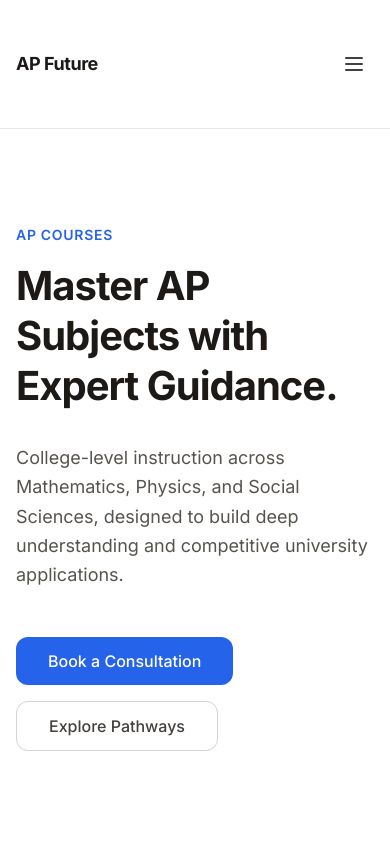
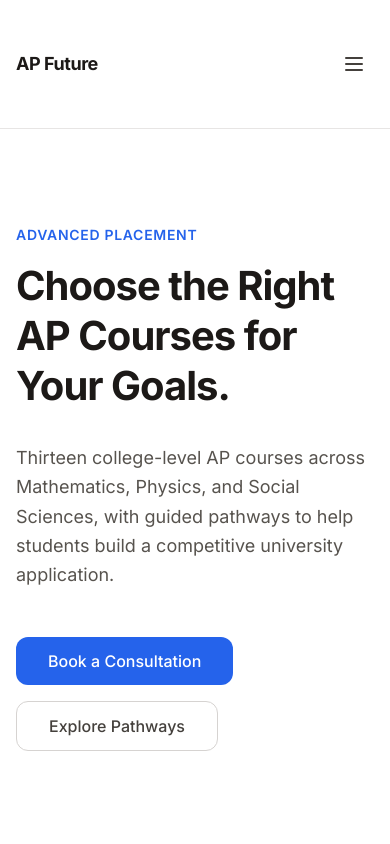
Before and after one commit to apex2012/ap-future, a React (Vite) app: page /ap in a window 390 px wide. Shown: the top 844 px of the page. Built offline with nearby package versions, Linux system fonts and the light colour scheme; grey boxes are pictures that could not be loaded.

Commit message:
Updated APPage.tsx

```diff
--- a/src/pages/APPage.tsx
+++ b/src/pages/APPage.tsx
@@ -1,4 +1,4 @@
-import { BookOpen, Calculator, Atom, Landmark, Brain, Globe as Globe2, Cpu, Briefcase, Users, HeartPulse, ChartBar, ClipboardList } from 'lucide-react';
+import { Calculator, Atom, Landmark, Brain, Globe as Globe2, Cpu, Briefcase, Users, ChartBar } from 'lucide-react';
 import { Hero } from '@/components/ui/Hero';
 import { CourseCard } from '@/components/ui/CourseCard';
 import { FeatureGrid } from '@/components/ui/FeatureGrid';
@@ -43,13 +43,6 @@ const pathways = [
   { title: 'Computer Science', description: 'Calculus AB, Statistics, and Physics C develop the analytical thinking needed for CS programs.', icon: <Cpu size={22} />, href: '/ap' },
   { title: 'Business', description: 'Microeconomics, Macroeconomics, Statistics, and Calculus AB build a competitive business profile.', icon: <Briefcase size={22} />, href: '/ap' },
   { title: 'Social Sciences', description: 'Psychology, Human Geography, Comparative Government, and Macroeconomics prepare future social scientists.', icon: <Users size={22} />, href: '/ap' },
-];
-
-const learningOutcomes = [
-  { title: 'Conceptual Mastery', description: 'Build deep understanding before memorization so knowledge transfers to new problems.', icon: <BookOpen size={22} /> },
-  { title: 'Analytical Thinking', description: 'Develop the reasoning skills needed to break down complex, multi-step problems.', icon: <Brain size={22} /> },
-  { title: 'Exam Readiness', description: 'Practice with real AP-style questions and timed mock exams throughout the year.', icon: <ClipboardList size={20} /> },
-  { title: 'Academic Confidence', description: 'Grow into an independent learner prepared for the demands of university coursework.', icon: <HeartPulse size={22} /> },
 ];
 
 const faqItems = [
@@ -118,9 +111,9 @@ export function APPage() {
       <div className="-mt-6 lg:-mt-10">
         <Hero
           variant="split"
-          eyebrow="AP Courses"
-          title="Master AP Subjects with Expert Guidance."
-          description="College-level instruction across Mathematics, Physics, and Social Sciences, designed to build deep understanding and competitive university applications."
+          eyebrow="Advanced Placement"
+          title="Choose the Right AP Courses for Your Goals."
+          description="Thirteen college-level AP courses across Mathematics, Physics, and Social Sciences, with guided pathways to help students build a competitive university application."
           actions={[
             { label: 'Book a Consultation', href: '/book-a-consultation', variant: 'primary' },
             { label: 'Explore Pathways', href: '#pathways', variant: 'secondary' },
@@ -183,24 +176,6 @@ export function APPage() {
         </PageContainer>
       </section>
 
-      <section className="py-16 sm:py-20" aria-labelledby="outcomes-heading">
-        <PageContainer>
-          <div className="mb-10 max-w-2xl">
-            <p className="mb-3 text-sm font-semibold uppercase tracking-wider text-primary-600">
-              Learning Outcomes
-            </p>
-            <h2 id="outcomes-heading" className="text-2xl font-semibold leading-tight text-neutral-900 sm:text-3xl">
-              What students gain from AP Future
-            </h2>
-            <p className="mt-4 text-base leading-relaxed text-neutral-600">
-              Beyond exam scores, our courses develop the skills and habits that prepare students for university
-              and beyond.
-            </p>
-          </div>
-          <FeatureGrid items={learningOutcomes} columns={4} />
-        </PageContainer>
-      </section>
-
       <section className="bg-neutral-50 py-16 sm:py-20" aria-labelledby="faq-heading">
         <PageContainer>
           <div className="mb-10 max-w-2xl">
```
